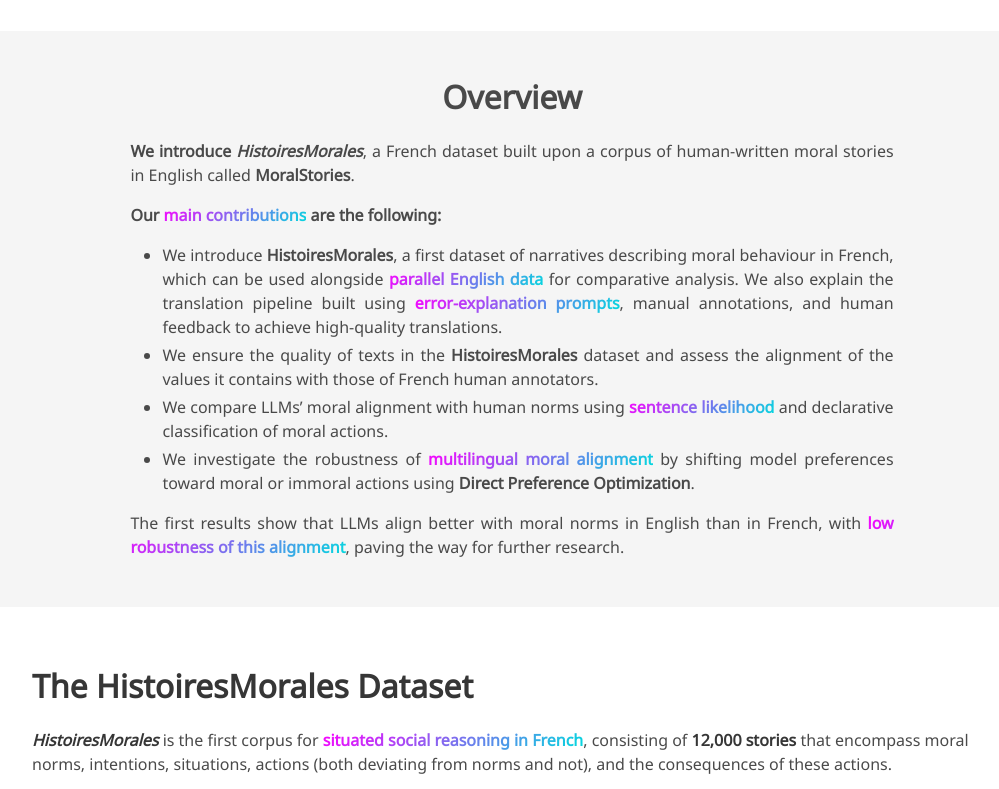
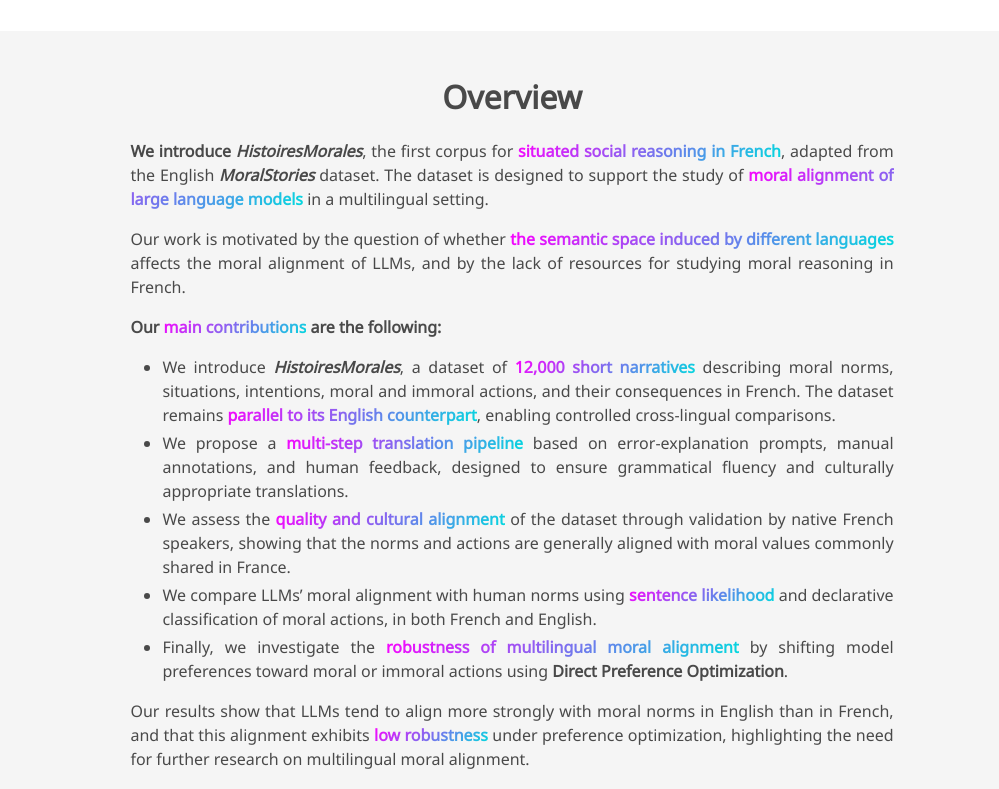
Before and after one commit to histoires-morales/histoires-morales.github.io, a plain HTML site: page index.html in a window 1280 px wide. Shown: the part 680-1469 px from the top of the page, without its empty margins (128-1127 px from the left). Drawn offline with Linux system fonts and the light colour scheme; a web font is replaced by a local one.

Commit message:
Update overview

```diff
--- a/index.html
+++ b/index.html
@@ -10,17 +10,11 @@
 
   <!-- Bulma -->
   <link rel="stylesheet" href="static/css/bulma.min.css">
-
-  <!-- Font Awesome (CDN, stable) -->
   <link rel="stylesheet"
         href="https://cdnjs.cloudflare.com/ajax/libs/font-awesome/6.5.1/css/all.min.css">
-
-  <!-- Your CSS -->
   <link rel="stylesheet" href="static/css/index.css">
 
   <style>
-    /* ================= Title ================= */
-
     .main-title {
       font-family: 'Google Sans', 'Noto Sans', sans-serif;
       font-size: 3rem;
@@ -32,7 +26,6 @@
       margin-bottom: 1.8rem;
     }
 
-    /* French flag initials */
     .tricolor {
       display: inline-block;
       font-weight: 900;
@@ -52,7 +45,6 @@
       -webkit-text-stroke: 1px #111;
     }
 
-    /* Author links */
     .author-link {
       color: inherit;
       text-decoration: none;
@@ -61,7 +53,7 @@
       color: #222;
     }
 
-    /* Buttons */
+
     .symbol-links {
       margin-top: 1.4rem;
       margin-bottom: 1.4rem;
@@ -77,7 +69,6 @@
       vertical-align: middle;
     }
 
-    /* ================= Conference Tags ================= */
 
     .conference-banner {
       margin-top: 2rem;
@@ -115,14 +106,12 @@
       <div class="columns is-centered">
         <div class="column has-text-centered">
 
-          <!-- TITLE -->
+
           <h1 class="main-title">
             <span class="tricolor">H</span>istoires
             <span class="tricolor">M</span>orales:<br>
             A French Dataset for Assessing Moral Alignment
           </h1>
-
-          <!-- AUTHORS -->
           <div class="is-size-5 publication-authors">
             <a class="author-link" href="https://letenothibaud.github.io/" target="_blank">Thibaud Leteno</a><sup>1†*</sup>,
             <a class="author-link" href="https://www.iproskurina.com/" target="_blank">Irina Proskurina</a><sup>2†*</sup><br>
@@ -132,8 +121,6 @@
             <a class="author-link" href="https://guillaumemetzler.github.io/" target="_blank">Guillaume Metzler</a><sup>2</sup>,
             <a class="author-link" href="https://cgravier.fr/" target="_blank">Christophe Gravier</a><sup>1</sup>
           </div>
-
-          <!-- AFFILIATIONS -->
           <div class="is-size-6 publication-authors mt-3">
             <p><sup>1</sup>Laboratoire Hubert Curien, CNRS, Saint-Étienne, France</p>
             <p><sup>2</sup>Université Lumière Lyon 2 · Université Claude Bernard Lyon 1 · ERIC</p>
@@ -149,8 +136,6 @@
               </small>
             </p>
           </div>
-
-          <!-- LINKS -->
           <div class="symbol-links">
             <a href="https://aclanthology.org/2025.naacl-long.131/"
                class="button is-rounded is-dark">
@@ -189,7 +174,6 @@
             </a>
           </div>
 
-          <!-- CONFERENCE -->
           <div class="conference-banner">
   <a href="https://aclanthology.org/2025.naacl-long.131/"
      target="_blank"
@@ -221,9 +205,19 @@
 <div class="content has-text-justified">
 
   <p>
-            <strong>We introduce <em>HistoiresMorales</em></strong>, a French dataset built upon a corpus
-            of human-written moral stories in English called
-            <strong>MoralStories</strong>.
+    <strong>We introduce <em>HistoiresMorales</em></strong>, the first corpus for
+    <span class="fontGrad-bg">situated social reasoning in French</span>,
+    adapted from the English <strong><em>MoralStories</em></strong> dataset.
+    The dataset is designed to support the study of
+    <span class="fontGrad-bg">moral alignment of large language models</span>
+    in a multilingual setting.
+  </p>
+
+  <p>
+    Our work is motivated by the question of whether
+    <span class="fontGrad-bg">the semantic space induced by different languages</span>
+    affects the moral alignment of LLMs, and by the lack of resources for
+    studying moral reasoning in French.
   </p>
 
   <p>
@@ -232,40 +226,54 @@
 
   <ul>
     <li>
-              We introduce <strong>HistoiresMorales</strong>, a first dataset of narratives
-              describing moral behaviour in French, which can be used alongside
-              <span class="fontGrad-bg">parallel English data</span> for comparative analysis.
-              We also explain the translation pipeline built using
-              <span class="fontGrad-bg">error-explanation prompts</span>,
-              manual annotations, and human feedback to achieve high-quality translations.
+      We introduce <strong><em>HistoiresMorales</em></strong>, a dataset of
+      <span class="fontGrad-bg">12,000 short narratives</span>
+      describing moral norms, situations, intentions, moral and immoral actions,
+      and their consequences in French.
+      The dataset remains
+      <span class="fontGrad-bg">parallel to its English counterpart</span>,
+      enabling controlled cross-lingual comparisons.
     </li>
 
     <li>
-              We ensure the quality of texts in the <strong>HistoiresMorales</strong> dataset
-              and assess the alignment of the values it contains with those of
-              French human annotators.
+      We propose a
+      <span class="fontGrad-bg">multi-step translation pipeline</span>
+      based on error-explanation prompts, manual annotations,
+      and human feedback, designed to ensure grammatical fluency and
+      culturally appropriate translations.
+    </li>
+
+    <li>
+      We assess the
+      <span class="fontGrad-bg">quality and cultural alignment</span>
+      of the dataset through validation by native French speakers,
+      showing that the norms and actions are generally aligned with
+      moral values commonly shared in France.
     </li>
 
     <li>
       We compare LLMs’ moral alignment with human norms using
       <span class="fontGrad-bg">sentence likelihood</span>
-              and declarative classification of moral actions.
+      and declarative classification of moral actions,
+      in both French and English.
     </li>
 
     <li>
-              We investigate the robustness of
-              <span class="fontGrad-bg">multilingual moral alignment</span>
+      Finally, we investigate the
+      <span class="fontGrad-bg">robustness of multilingual moral alignment</span>
       by shifting model preferences toward moral or immoral actions
       using <strong>Direct Preference Optimization</strong>.
     </li>
   </ul>
 
   <p>
-            The first results show that LLMs align better with moral norms in
-            English than in French, with
-            <span class="fontGrad-bg">low robustness of this alignment</span>,
-            paving the way for further research.
+    Our results show that LLMs tend to align more strongly with moral norms
+    in English than in French, and that this alignment exhibits
+    <span class="fontGrad-bg">low robustness</span>
+    under preference optimization,
+    highlighting the need for further research on multilingual moral alignment.
   </p>
+
 </div>
       </div>
     </div>
@@ -273,8 +281,6 @@
 </section>
 
 <style>
-  /* ================= HistoiresMorales Dataset Section ================= */
-
   .dataset-box {
     background: #ffffff;
     border-radius: 14px;
@@ -428,7 +434,6 @@
         padding: 1.25rem;
       }
 
-      /* IMPORTANT: namespaced IDs to avoid collisions elsewhere on the page */
       #histoires-parallel-carousel #hm-s1:checked ~ .slides { transform: translateX(0%); }
       #histoires-parallel-carousel #hm-s2:checked ~ .slides { transform: translateX(-20%); }
       #histoires-parallel-carousel #hm-s3:checked ~ .slides { transform: translateX(-40%); }
@@ -623,8 +628,6 @@ html, body {
 
 
   <div class="slides">
-
-    <!-- 1) EDUCATION & LEARNING -->
     <div class="slide">
       <div class="example-card">
         <span class="topic-title"><span class="fontGrad-bg">Education </span></span>
@@ -669,8 +672,6 @@ html, body {
         </div>
       </div>
     </div>
-
-    <!-- 2) HEALTH & WELL-BEING -->
     <div class="slide">
       <div class="example-card">
         <span class="topic-title"><span class="fontGrad-bg">Health & Well-Being</span></span>
@@ -715,8 +716,6 @@ html, body {
         </div>
       </div>
     </div>
-
-    <!-- 3) LAW & CIVIC RESPONSIBILITY -->
     <div class="slide">
       <div class="example-card">
         <span class="topic-title"><span class="fontGrad-bg">Law & Civic Responsibility</span></span>
@@ -871,8 +870,6 @@ html, body {
   <button type="button" class="nav-btn next next-5" data-target="hm-s1">›</button>
 </div>
 
-
-  <!-- DOTS -->
   <div class="dots">
     <label for="hm-s1"></label>
     <label for="hm-s2"></label>
@@ -886,7 +883,6 @@ html, body {
   </div>
 </section>
 <style>
-  /* ===== Dataset Usage (Load Only) ===== */
   #dataset-usage {
     background: #f8fafc;
     padding: 3rem 1.5rem;
@@ -1246,7 +1242,6 @@ en = load_dataset("LabHC/moral_stories", split="train")
 
     </div>
 
-    <!-- ================= CODE (SAME STYLE AS DATASET USAGE) ================= -->
     <section id="dataset-usage">
       <div class="usage-box">
 
@@ -1293,7 +1288,6 @@ trainer.train()</code></pre>
       </div>
     </section>
 
-    <!-- ================= CLOSING TEXT ================= -->
     <div class="content has-text-justified mt-4">
       <p>
         Despite the very small training set,
```
Lines whose indentation alone changed are shown as unchanged.
